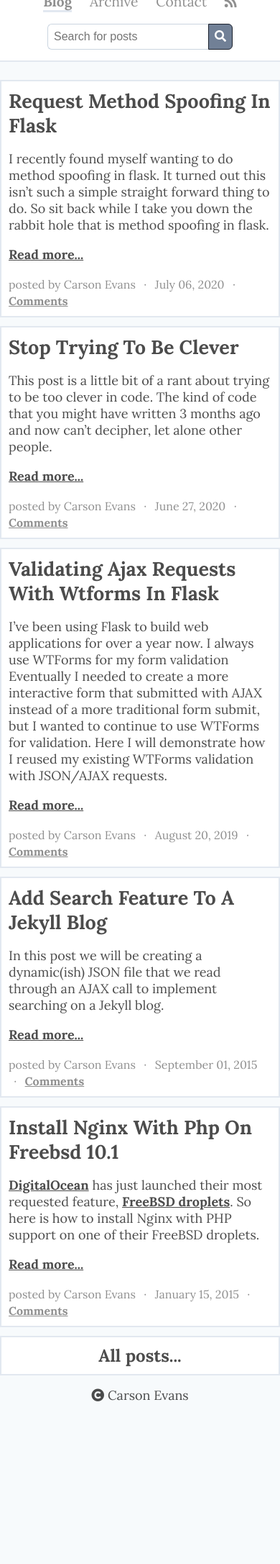
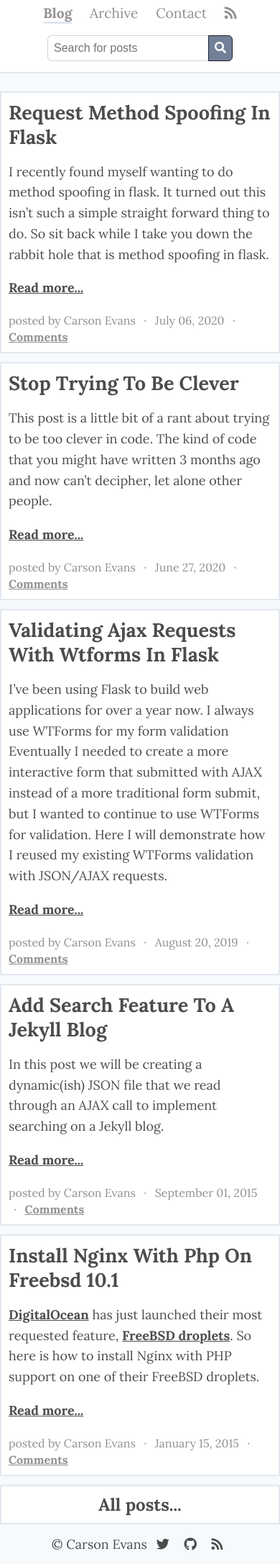
Before and after one commit to carc1n0gen/carc1n0gen.github.io, a Jekyll site: the page built from index.html, in a window 390 px wide, cut to the strip 215-2388 px from the top of the page. Shown: the whole strip at 72% size. Built offline with Jekyll 4.4.1, drawn with Linux system fonts in a browser that asks for light colours; before the commit the page ends 2181 px from its top, so only the background shows below that.

Commit message:
Some readability tweaks

```diff
--- a/_layouts/master.html
+++ b/_layouts/master.html
@@ -23,7 +23,7 @@
                 <a {% if page.name == 'index.html' %}class="active"{% endif %} href="{{ site.url }}/">Blog</a>
                 <a {% if page.name == 'archive.html' %}class="active"{% endif %} href="{{ site.url }}/archive">Archive</a>
                 <a {% if page.name == 'contact.html' %}class="active"{% endif %} href="{{ site.url }}/contact">Contact</a>
-                <a href="{{ site.url }}/feed.xml"><i class="fa fa-rss" aria-hidden="true"></i></a>
+                <a href="{{ site.url }}/feed.xml"><i class="fa fa-rss" aria-hidden="true"></i><span class="sr-only">feed</span></a>
                 <form class="site-search" id="search-form" action="/search">
                     <input type="text" id="q" name="q" class="site-search-input" placeholder="Search for posts"><!--
                     --><button class="site-search-submit">
@@ -40,7 +40,10 @@
     </main>
 
     <footer class="site-footer">
-        <i class="fa fa-copyright" aria-hidden="true"></i> <span class="sr-only">Copyright</span> Carson Evans
+        &copy; Carson Evans
+        <a href="https://twitter.com/carc1n0gen" class="footer-social-link"><i class="fab fa-twitter" aria-hidden="true"></i><span class="sr-only">twitter</span></a>
+        <a href="https://github.com/carc1n0gen" class="footer-social-link"><i class="fab fa-github" aria-hidden="true"></i><span class="sr-only">github</span></a>
+        <a href="{{ site.url }}/feed.xml" class="footer-social-link"><i class="fa fa-rss" aria-hidden="true"></i><span class="sr-only">feed</span></a>
     </footer>
     {% if site.enable_googleanalytics %}
     <!-- Global site tag (gtag.js) - Google Analytics -->
--- a/css/styles.css
+++ b/css/styles.css
@@ -31,7 +31,6 @@
     padding: 42px 0 0;
     margin-bottom: 25px;
     background-color: #ffffff;
-    /*border-bottom: 2px solid #F0F0F0;*/
 }
 
 .site-header h1 {
@@ -142,6 +141,10 @@
     content: '·';
 }
 
+.post-content {
+    line-height: 1.8rem;
+}
+
 .post-footer {
     margin-top: 35px;
     border-top: 1px solid #ddd;
@@ -180,15 +183,24 @@
     font-weight: normal;
 }
 
+.footer-social-link {
+    margin: 0 0.5rem;
+}
+
 .container {
     margin: 0 auto;
     max-width: 48rem;
 }
 
+
+.form {
+    font-weight: 100;
+}
+
 .form label {
     font-size: 1.3rem;
     margin-bottom: 0.5rem;
-    font-weight: bold;
+    font-weight: 600;
 }
 
 .form label,
@@ -200,22 +212,18 @@
 
 .form input,
 .form textarea {
+    padding: 0.5rem;
+    margin-bottom: 1rem;
     border: 1px solid #E8E8E8;
     border-radius: 4px;
+    background-color: #fcfcfcff;
     font-weight: 100;
-    background-color: #fcfcfcff;
-}
-
-.form input,
-.form textarea {
-    padding: 0.5rem;
-    margin-bottom: 1rem;
     font-size: 1.2rem;
+    font-family: 'Lora', serif;
 }
 
 .form textarea {
     resize: none;
-    font-family: 'Lora', serif;
 }
 
 .form button {
@@ -250,13 +258,14 @@
     color: rgb(105, 91, 0);
 }
 
+code.highlighter-rouge {
+    font-weight: 600;
+}
+
 .highlight pre {
     overflow-y: auto;
     padding: 1rem;
     margin: 0 -22px;
-    /*color: #8e8c84;*/
-    /*color: #f8f8f2;*/
-    /*color: #cdcda2;*/
     color: #8e8c84;
     line-height: 1.5rem;
 }
@@ -286,6 +295,10 @@
 }
 
 @media screen and (max-width: 576px) {
+    .site-header {
+        padding-top: 1rem;
+    }
+
     .site-nav {
         margin-top: 15px;
     }
```
